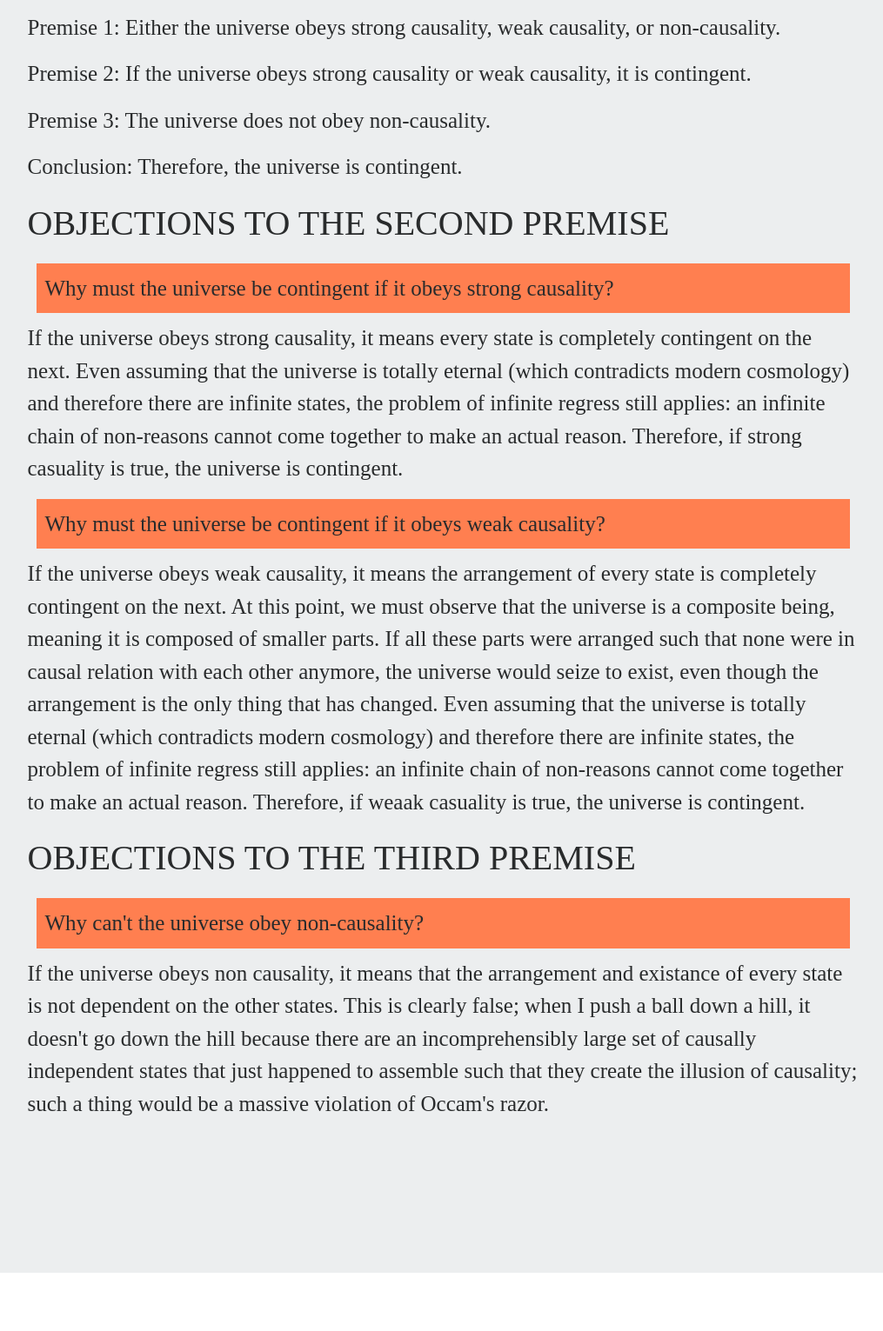
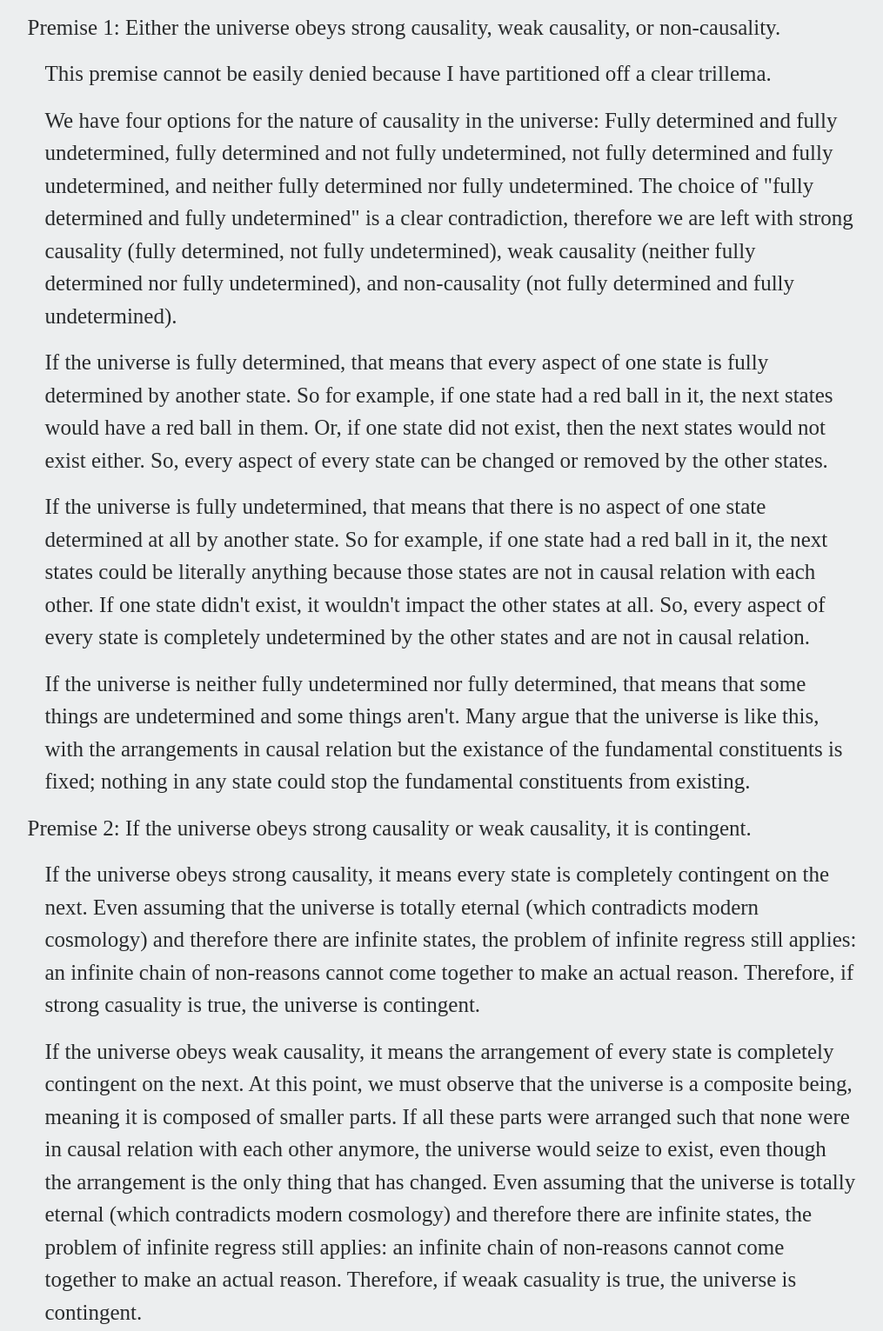
Before and after one commit to apologetic/apologetic.github.io, a plain HTML site: page contingency.html in a window 1280 px wide. Shown: the part 1213-2744 px from the top of the page at 87% size, without its empty margins (131-1146 px from the left). Before the commit the page ends 2709 px from the top, so only its background shows below. Drawn offline with nearby package versions, Linux system fonts and the light colour scheme; a web font is replaced by a local one.

Commit message:
Commit 16

```diff
--- a/contingency.html
+++ b/contingency.html
@@ -147,6 +147,60 @@
 
             </p>
 
+            <p class = "para">
+
+              This premise cannot be easily denied because I have partitioned off
+              a clear trillema.
+
+            </p>
+
+            <p class = "para">
+
+              We have four options for the nature of causality in the universe:
+              Fully determined and fully undetermined, fully determined and not fully
+              undetermined, not fully determined and fully undetermined, and neither
+              fully determined nor fully undetermined. The choice of "fully determined
+              and fully undetermined" is a clear contradiction, therefore we are
+              left with strong causality (fully determined, not fully undetermined),
+              weak causality (neither fully determined nor fully undetermined), and
+              non-causality (not fully determined and fully undetermined).
+
+            </p>
+
+            <p class = "para">
+
+              If the universe is fully determined, that means that every aspect of
+              one state is fully determined by another state. So for example, if
+              one state had a red ball in it, the next states would have a red ball
+              in them. Or, if one state did not exist, then the next states would
+              not exist either. So, every aspect of every state can be changed or removed
+              by the other states.
+
+            </p>
+
+            <p class = "para">
+
+              If the universe is fully undetermined, that means that there is no aspect of
+              one state determined at all by another state. So for example, if
+              one state had a red ball in it, the next states could be literally anything
+              because those states are not in causal relation with each other.
+              If one state didn't exist, it wouldn't impact the other states at all.
+              So, every aspect of every state is completely undetermined by the other
+              states and are not in causal relation.
+
+            </p>
+
+            <p class = "para">
+
+              If the universe is neither fully undetermined nor fully determined,
+              that means that some things are undetermined and some things aren't.
+              Many argue that the universe is like this, with the arrangements
+              in causal relation but the existance of the fundamental constituents
+              is fixed; nothing in any state could stop the fundamental constituents
+              from existing.
+
+            </p>
+
             <p>
 
               Premise 2: If the universe obeys strong causality or weak causality,
@@ -154,9 +208,46 @@
 
             </p>
 
+            <p class = "para">
+
+              If the universe obeys strong causality, it means every state is
+              completely contingent on the next. Even assuming that the universe
+              is totally eternal (which contradicts modern cosmology) and therefore
+              there are infinite states, the problem of infinite regress still applies:
+              an infinite chain of non-reasons cannot come together to make an actual reason.
+              Therefore, if strong casuality is true, the universe is contingent.
+
+            </p>
+
+            <p class = "para">
+
+              If the universe obeys weak causality, it means the arrangement of every state is
+              completely contingent on the next. At this point, we must observe that
+              the universe is a composite being, meaning it is composed of smaller parts.
+              If all these parts were arranged such that none were in causal relation
+              with each other anymore, the universe would seize to exist, even though
+              the arrangement is the only thing that has changed. Even assuming that the universe
+              is totally eternal (which contradicts modern cosmology) and therefore
+              there are infinite states, the problem of infinite regress still applies:
+              an infinite chain of non-reasons cannot come together to make an actual reason.
+              Therefore, if weaak casuality is true, the universe is contingent.
+
+            </p>
+
             <p>
 
               Premise 3: The universe does not obey non-causality.
+
+            </p>
+
+            <p class = "para">
+
+              If the universe obeys non causality, it means that the arrangement and
+              existance of every state is not dependent on the other states. This is
+              clearly false; when I push a ball down a hill, it doesn't go down the hill
+              because there are an incomprehensibly large set of causally independent
+              states that just happened to assemble such that they create the illusion
+              of causality; such a thing would be a massive violation of Occam's razor.
 
             </p>
 
@@ -172,78 +263,7 @@
 
             </p>
 
-            <div class = "quote">
 
-              <p>
-
-                Why must the universe be contingent if it obeys strong causality?
-
-              </p>
-
-            </div>
-
-            <p>
-
-              If the universe obeys strong causality, it means every state is
-              completely contingent on the next. Even assuming that the universe
-              is totally eternal (which contradicts modern cosmology) and therefore
-              there are infinite states, the problem of infinite regress still applies:
-              an infinite chain of non-reasons cannot come together to make an actual reason.
-              Therefore, if strong casuality is true, the universe is contingent.
-
-            </p>
-
-            <div class = "quote">
-
-              <p>
-
-                Why must the universe be contingent if it obeys weak causality?
-
-              </p>
-
-            </div>
-
-            <p>
-
-              If the universe obeys weak causality, it means the arrangement of every state is
-              completely contingent on the next. At this point, we must observe that
-              the universe is a composite being, meaning it is composed of smaller parts.
-              If all these parts were arranged such that none were in causal relation
-              with each other anymore, the universe would seize to exist, even though
-              the arrangement is the only thing that has changed. Even assuming that the universe
-              is totally eternal (which contradicts modern cosmology) and therefore
-              there are infinite states, the problem of infinite regress still applies:
-              an infinite chain of non-reasons cannot come together to make an actual reason.
-              Therefore, if weaak casuality is true, the universe is contingent.
-
-            </p>
-
-            <p class = "ptitle">
-
-              OBJECTIONS TO THE THIRD PREMISE
-
-            </p>
-
-            <div class = "quote">
-
-              <p>
-
-                Why can't the universe obey non-causality?
-
-              </p>
-
-            </div>
-
-            <p>
-
-              If the universe obeys non causality, it means that the arrangement and
-              existance of every state is not dependent on the other states. This is
-              clearly false; when I push a ball down a hill, it doesn't go down the hill
-              because there are an incomprehensibly large set of causally independent
-              states that just happened to assemble such that they create the illusion
-              of causality; such a thing would be a massive violation of Occam's razor.
-
-            </p>
 
           </div>
         </div>
```
